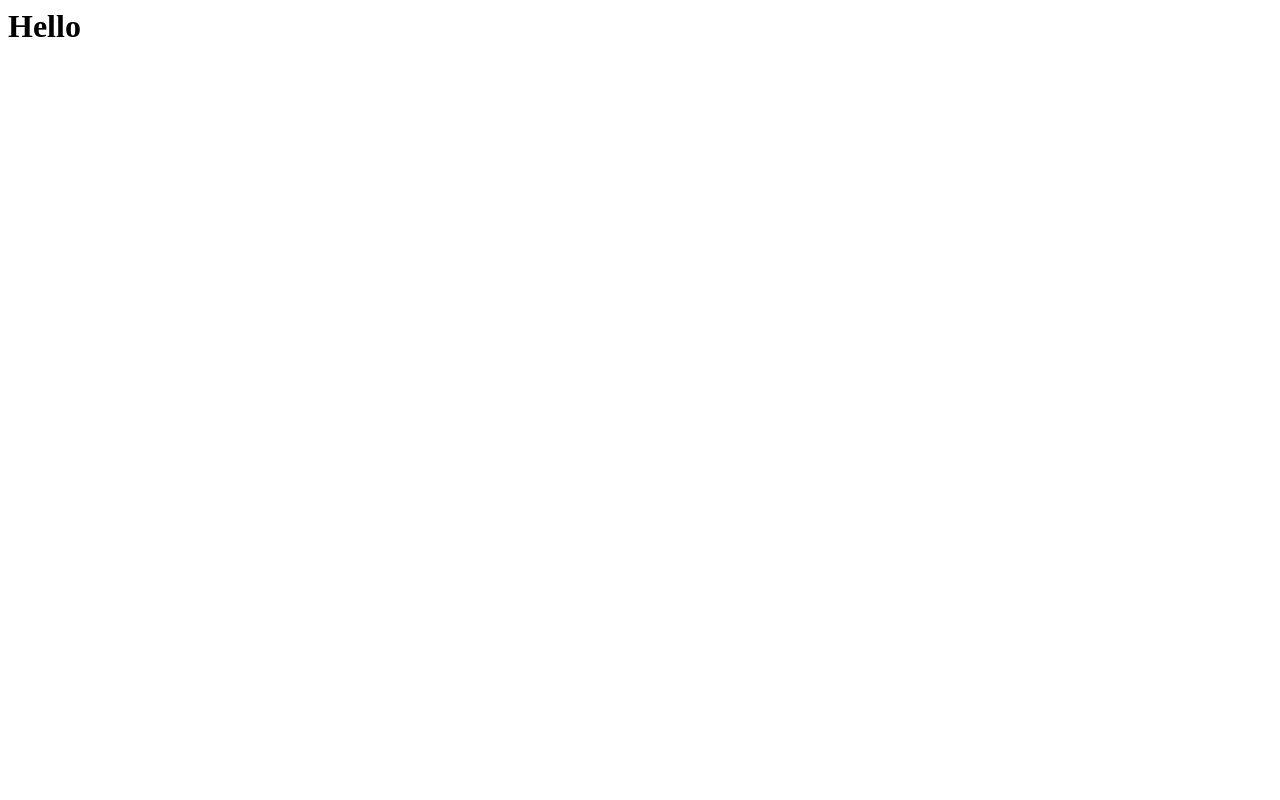
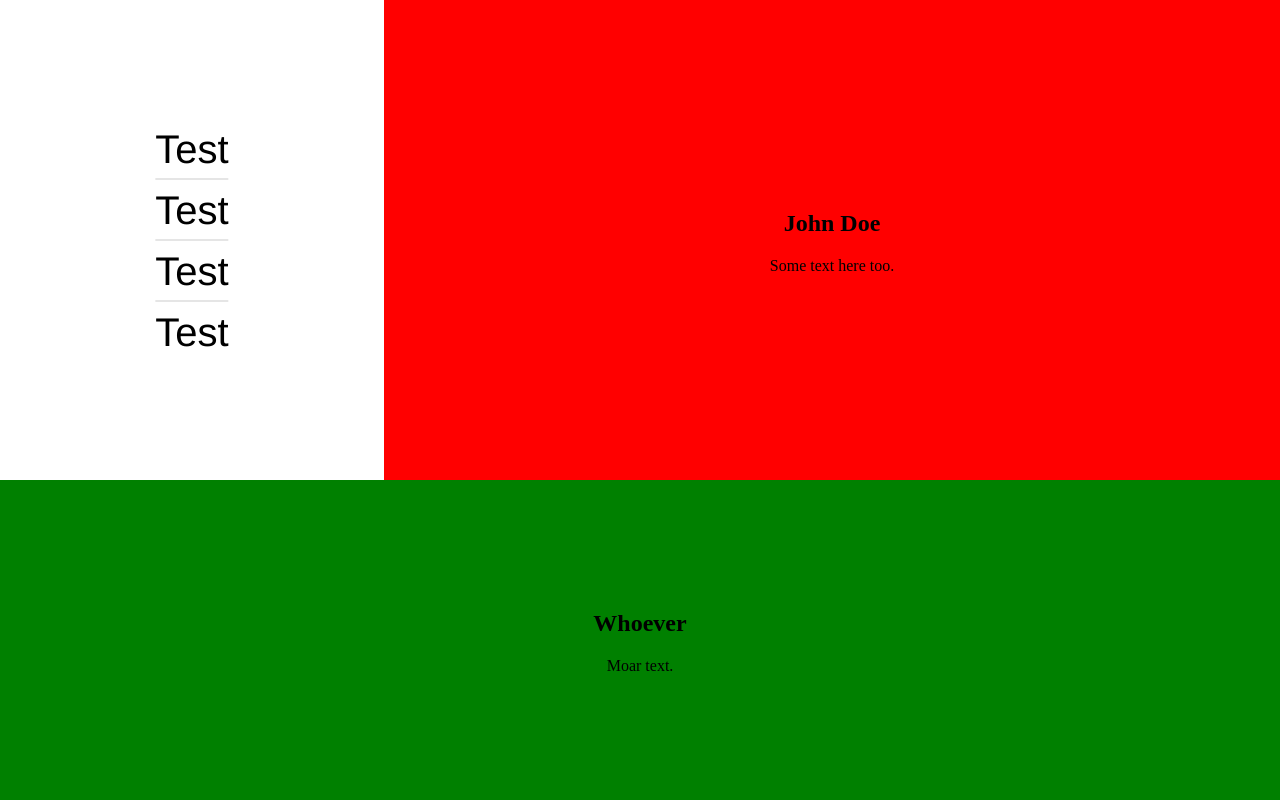
Before and after one commit to DavidResin/DataVizzle, a plain HTML site: page index.html in a window 1280 px wide. Drawn offline with nearby package versions, Linux system fonts and the light colour scheme.

Commit message:
Building page

```diff
--- /dev/null
+++ b/index.css
@@ -0,0 +1,81 @@
+/* Split the screen in half */
+.split-h {
+  height: 100%;
+  position: absolute;
+  z-index: 1;
+  top: 0;
+  overflow-x: hidden;
+}
+
+.split-v {
+	width: 100%;
+	position: fixed;
+	z-index: 1;
+	left: 0;
+    overflow-x: hidden;
+}
+
+/* Control the left side */
+.left {
+  left: 0;
+  width: 30%;
+  background-color: white;
+}
+
+/* Control the right side */
+.right {
+  right: 0;
+  width: 70%;
+  background-color: red;
+}
+
+.top {
+  top: 0;
+  height: 60%;
+  background-color: yellow;
+}
+
+.bottom {
+  bottom: 0;
+  height: 40%;
+  background-color: green;
+}
+
+/* If you want the content centered horizontally and vertically */
+.centered {
+  position: absolute;
+  top: 50%;
+  left: 50%;
+  transform: translate(-50%, -50%);
+  text-align: center;
+}
+
+ul {
+  list-style-type: none;
+  margin: 0;
+  padding: 0;
+}
+
+li {
+  font: 200 40px/1.5 Helvetica, Verdana, sans-serif;
+  border-bottom: 1px solid #ccc;
+}
+
+li:last-child {
+  border: none;
+}
+
+li:hover {
+  font-size: 60px;
+  background: #f6f6f6;
+}
+
+body {
+  -webkit-touch-callout: none; /* iOS Safari */
+    -webkit-user-select: none; /* Safari */
+     -khtml-user-select: none; /* Konqueror HTML */
+       -moz-user-select: none; /* Firefox */
+        -ms-user-select: none; /* Internet Explorer/Edge */
+            user-select: none; /* Non-prefixed version, currently
+                                  supported by Chrome and Opera */
+}
--- a/index.html
+++ b/index.html
@@ -1 +1,43 @@
-<h1>Hello</h1>
+<!doctype html>
+<html lang="en">
+	<head>
+		<meta charset="utf-8">
+		<meta http-equiv="content-type" content="text/html; charset=utf-8">
+		<meta name="viewport" content="width=device-width, initial-scale=1.0">
+
+		<title>Project Test</title>
+
+		<link rel="stylesheet" href="index.css">
+	</head>
+	<body>
+		<div class="split-v top">
+			<div class="split-h left">
+				<div class="centered">
+					<ul>
+						<li>Test</li>
+						<li>Test</li>
+						<li>Test</li>
+						<li>Test</li>
+					</ul>
+				</div>
+			</div>
+
+			<div class="split-h right">
+				<div class="centered">
+					<h2>John Doe</h2>
+					<p>Some text here too.</p>
+				</div>
+			</div>
+		</div>
+		<div class="split-v bottom">
+			<div class="centered">
+				<h2>Whoever</h2>
+				<p>Moar text.</p>
+			</div>
+		</div>
+
+		<script src="lib/d3.min.js"></script>
+		<script src="lib/topojson.min.js"></script>
+		<script src="index.js"></script>
+	</body>
+</html>
```
Also changed, not shown: test/dataviz-exercise-08/exercise/index.html (+1 -1 lines), test/dataviz-exercise-08/exercise/main.js (+1 -1 lines).
